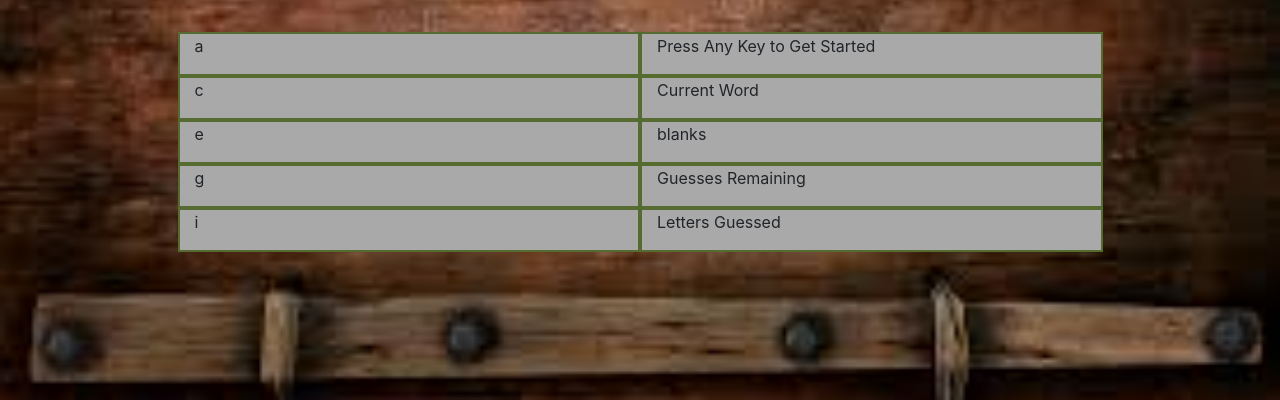
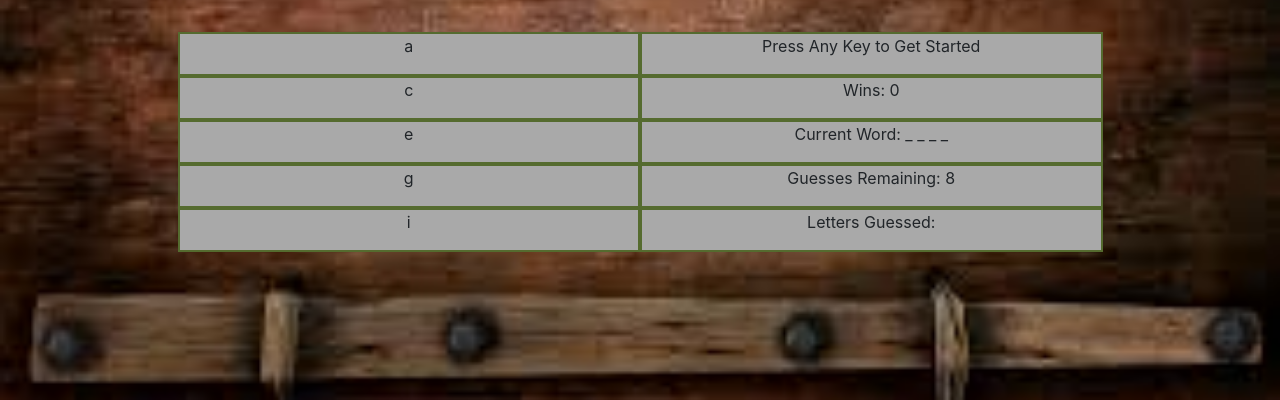
Before and after one commit to Snowbird1986/Word-Guess-Game, a plain HTML site: page index.html in a window 1280 px wide. Shown: the part 400-800 px from the top of the page. Drawn offline with nearby package versions, Linux system fonts and the light colour scheme.

Commit message:
nextstep

```diff
--- a/assets/css/style.css
+++ b/assets/css/style.css
@@ -22,5 +22,6 @@ h1 {
 }
 .col-md-6 {
     border: 2px solid darkolivegreen;
-    background-color:darkgray
+    background-color:darkgray;
+    text-align:center;
 }
--- a/assets/javascript/game.js
+++ b/assets/javascript/game.js
@@ -15,22 +15,25 @@ function randomizer () {
 //variables used after randomizer
 var thisGameWord = randomizer ()
 var length = thisGameWord.length;
-var blank = "_";
+var blank = "_ ";
 var letters = blank.repeat(length)
+var guessCount = 8
+var wins = 0
 console.log(thisGameWord);
 console.log(length);
 console.log(letters)
 //attempting to type blanks into an html.
-function startGame() {
-    document.querySelector('#demo1').innerHTML = letters;
+window.onload = function startGame() {
+    document.getElementById("blanks").innerHTML = "Current Word: "+letters;
+    document.getElementById("guessRemaining").innerHTML = "Guesses Remaining: "+guessCount;
+    document.getElementById("wins").innerHTML = "Wins: "+wins;
 }
-startGame()
 
 
 
 document.onkeyup = function(event) {
-    console.log("You Chose "+ event.key);
     var userGuess = event.key.toLowerCase();
-
+    console.log("You Chose "+ userGuess);
+    document.getElementById("lettersGuessed").innerHTML += userGuess+", ";
 
 };
--- a/index.html
+++ b/index.html
@@ -34,7 +34,7 @@
                     <p id="demo3">c</p>
                 </div>
                 <div class="col-md-6">
-                    <p id="currentWord">Current Word</p>
+                    <p id="wins">Wins</p>
                 </div>
             </div>
         </div>
@@ -70,10 +70,15 @@
                     <p id="demo9">i</p>
                 </div>
                 <div class="col-md-6">
-                    <p id="lettersGuessed">Letters Guessed</p>
+                    <p id="lettersGuessed">Letters Guessed:
+                        <ul id=list>
+
+                        </ul>
+                    </p>
                 </div>
             </div>
         </div>
     </div>
 </body>
+<!-- <script type="text/javascript" src="./assets/javascript/game.js"></script> -->
 </html>
```
